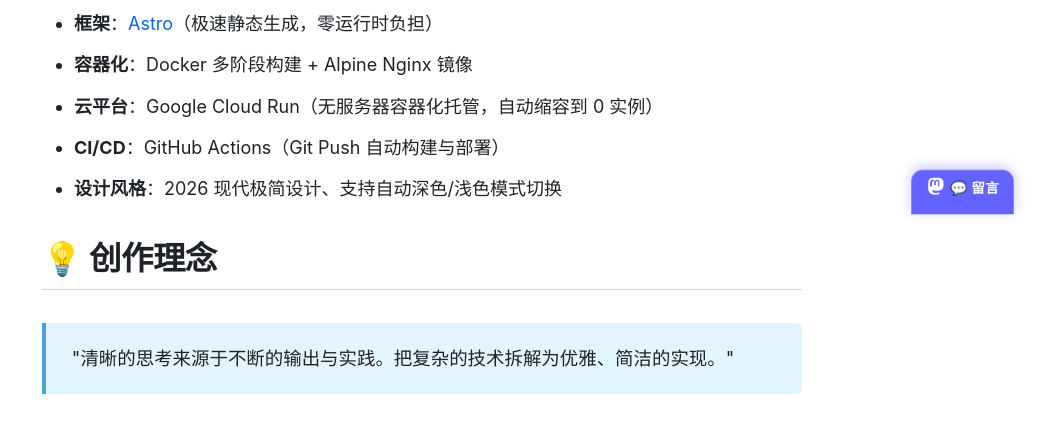
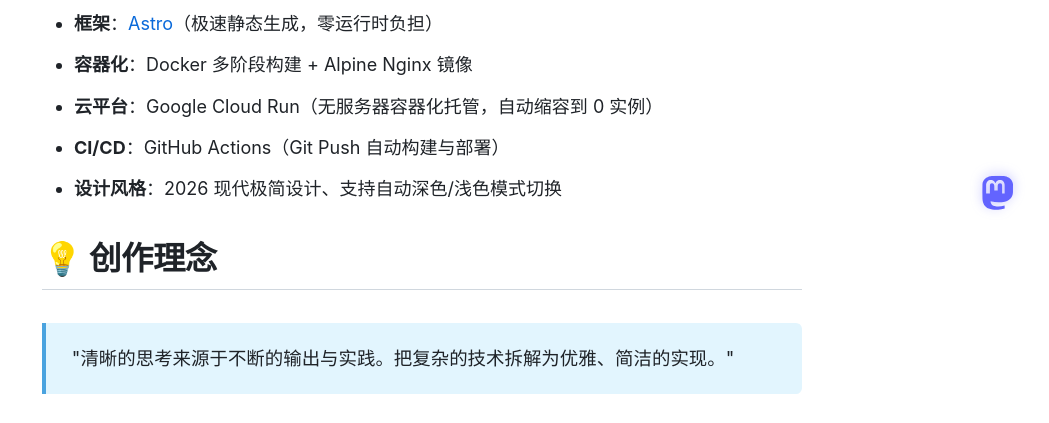
Before and after one commit to dustyat/blog, an Astro site: page /about in a window 1280 px wide. Shown: the part 607-1030 px from the top of the page, without its empty margins (218-1267 px from the left). Built offline with nearby package versions, Linux system fonts and the light colour scheme; Astro itself is replaced by a stand-in of ours.

Commit message:
style: remove text and background from Mastodon peeking widget, use pure icon

```diff
--- a/src/components/MastodonWidget.astro
+++ b/src/components/MastodonWidget.astro
@@ -15,14 +15,11 @@ const {
 ---
 
 <div class="mastodon-widget-wrapper" data-host={host} data-username={username} data-toot-id={tootId}>
-	<!-- 1. Peeking Tab: 底部边缘“露出一半”的萌宠感挂件 -->
+	<!-- 1. Pure Mastodon Icon Peeking Tab: 无背景、无文字、纯图标露出一半 -->
 	<button id="mastodon-tab" class="mastodon-peeking-tab" aria-label="展开 Mastodon 留言讨论卡片" title="Mastodon 留言互动">
-		<div class="tab-content">
-			<svg xmlns="http://www.w3.org/2000/svg" width="18" height="18" viewBox="0 0 24 24" fill="currentColor" class="tab-icon">
-				<path d="M23.268 5.313c-.35-2.578-2.617-4.61-5.304-5.004C17.51.244 15.54.024 13.525.007h-.05C11.42.024 9.45.244 8.304.309 5.617.703 3.35 2.735 3 5.313c-.002.05-.01.127-.01.21-.082 3.37-.09 6.74.02 10.11.16 2.66 1.48 5.25 4.09 6.28 2.01.78 4.21.91 6.36.78 1.47-.09 2.93-.36 4.34-.81l-.09-2.02c-1.42.43-2.89.65-4.36.65-2.18 0-4.36-.5-4.88-2.68a5.1 5.1 0 0 1-.06-.82c1.78.44 3.61.66 5.45.66 1.34 0 2.68-.12 4-.35 3.19-.55 5.25-2.88 5.43-6.07.01-.17.02-.34.02-.51.01-1.83.01-3.66.004-5.49zm-4.7 6.497h-2.5v-5.2c0-1.1-.46-1.65-1.39-1.65-1.02 0-1.54.66-1.54 1.97v2.85h-2.27v-2.85c0-1.31-.52-1.97-1.54-1.97-.93 0-1.39.55-1.39 1.65v5.2H5.43v-5.4c0-1.1.28-1.97.84-2.62.58-.64 1.34-.98 2.29-.98 1.09 0 1.92.42 2.47 1.26l.57.97.57-.97c.55-.84 1.38-1.26 2.47-1.26.95 0 1.71.34 2.29.98.56.65.84 1.52.84 2.62v5.4z"/>
-			</svg>
-			<span class="tab-label">💬 留言</span>
-		</div>
+		<svg xmlns="http://www.w3.org/2000/svg" width="36" height="36" viewBox="0 0 24 24" fill="#6364ff" class="pure-mastodon-icon">
+			<path d="M23.268 5.313c-.35-2.578-2.617-4.61-5.304-5.004C17.51.244 15.54.024 13.525.007h-.05C11.42.024 9.45.244 8.304.309 5.617.703 3.35 2.735 3 5.313c-.002.05-.01.127-.01.21-.082 3.37-.09 6.74.02 10.11.16 2.66 1.48 5.25 4.09 6.28 2.01.78 4.21.91 6.36.78 1.47-.09 2.93-.36 4.34-.81l-.09-2.02c-1.42.43-2.89.65-4.36.65-2.18 0-4.36-.5-4.88-2.68a5.1 5.1 0 0 1-.06-.82c1.78.44 3.61.66 5.45.66 1.34 0 2.68-.12 4-.35 3.19-.55 5.25-2.88 5.43-6.07.01-.17.02-.34.02-.51.01-1.83.01-3.66.004-5.49zm-4.7 6.497h-2.5v-5.2c0-1.1-.46-1.65-1.39-1.65-1.02 0-1.54.66-1.54 1.97v2.85h-2.27v-2.85c0-1.31-.52-1.97-1.54-1.97-.93 0-1.39.55-1.39 1.65v5.2H5.43v-5.4c0-1.1.28-1.97.84-2.62.58-.64 1.34-.98 2.29-.98 1.09 0 1.92.42 2.47 1.26l.57.97.57-.97c.55-.84 1.38-1.26 2.47-1.26.95 0 1.71.34 2.29.98.56.65.84 1.52.84 2.62v5.4z"/>
+		</svg>
 	</button>
 
 	<!-- 2. Floating Card: 页面右下角独立悬浮对话框（非全屏遮罩、不阻挡阅读、常驻） -->
@@ -31,7 +28,7 @@ const {
 		<div class="card-header">
 			<div class="header-left">
 				<div class="mastodon-badge">
-					<svg xmlns="http://www.w3.org/2000/svg" width="18" height="18" viewBox="0 0 24 24" fill="currentColor">
+					<svg xmlns="http://www.w3.org/2000/svg" width="20" height="20" viewBox="0 0 24 24" fill="#6364ff">
 						<path d="M23.268 5.313c-.35-2.578-2.617-4.61-5.304-5.004C17.51.244 15.54.024 13.525.007h-.05C11.42.024 9.45.244 8.304.309 5.617.703 3.35 2.735 3 5.313c-.002.05-.01.127-.01.21-.082 3.37-.09 6.74.02 10.11.16 2.66 1.48 5.25 4.09 6.28 2.01.78 4.21.91 6.36.78 1.47-.09 2.93-.36 4.34-.81l-.09-2.02c-1.42.43-2.89.65-4.36.65-2.18 0-4.36-.5-4.88-2.68a5.1 5.1 0 0 1-.06-.82c1.78.44 3.61.66 5.45.66 1.34 0 2.68-.12 4-.35 3.19-.55 5.25-2.88 5.43-6.07.01-.17.02-.34.02-.51.01-1.83.01-3.66.004-5.49zm-4.7 6.497h-2.5v-5.2c0-1.1-.46-1.65-1.39-1.65-1.02 0-1.54.66-1.54 1.97v2.85h-2.27v-2.85c0-1.31-.52-1.97-1.54-1.97-.93 0-1.39.55-1.39 1.65v5.2H5.43v-5.4c0-1.1.28-1.97.84-2.62.58-.64 1.34-.98 2.29-.98 1.09 0 1.92.42 2.47 1.26l.57.97.57-.97c.55-.84 1.38-1.26 2.47-1.26.95 0 1.71.34 2.29.98.56.65.84 1.52.84 2.62v5.4z"/>
 					</svg>
 				</div>
@@ -73,46 +70,38 @@ const {
 </div>
 
 <style>
-	/* 1. 边缘“露出一半”的挂件 */
+	/* 1. 纯 Mastodon 图标，无背景、无文字，露出一半 */
 	.mastodon-peeking-tab {
 		position: fixed;
 		bottom: 0;
 		right: 48px;
 		z-index: 90;
-		background: #6364ff;
-		color: #ffffff;
-		border: 1px solid rgba(255, 255, 255, 0.25);
-		border-bottom: none;
-		border-radius: 12px 12px 0 0;
-		padding: 6px 14px 18px; /* 底部内边距留出下半部分沉入空间 */
+		background: transparent;
+		border: none;
+		padding: 0;
+		margin: 0;
 		cursor: pointer;
-		font-family: var(--font-sans);
-		font-size: 0.85rem;
-		font-weight: 600;
-		box-shadow: 0 -3px 12px rgba(99, 100, 255, 0.35);
-		transform: translateY(48%); /* 默认沉入底部边缘，只露出一半小脑袋 */
-		transition: all 0.3s cubic-bezier(0.34, 1.56, 0.64, 1);
+		display: flex;
+		align-items: center;
+		justify-content: center;
+		transform: translateY(52%); /* 默认沉入边缘，只露出上半图标 */
+		transition: transform 0.3s cubic-bezier(0.34, 1.56, 0.64, 1), filter 0.25s ease;
+		filter: drop-shadow(0 -2px 6px rgba(99, 100, 255, 0.35));
 	}
 
-	/* 鼠标悬停（Hover）：平滑弹性弹起并微放大反馈 */
+	/* 鼠标悬停（Hover）：平滑弹性完整弹起 + 微发光 */
 	.mastodon-peeking-tab:hover {
-		transform: translateY(-4px) scale(1.06);
-		background: #5455f2;
-		box-shadow: 0 -4px 18px rgba(99, 100, 255, 0.55);
+		transform: translateY(-8px) scale(1.15);
+		filter: drop-shadow(0 -4px 14px rgba(99, 100, 255, 0.65));
 	}
 
-	.tab-content {
-		display: flex;
-		align-items: center;
-		gap: 0.4rem;
+	.pure-mastodon-icon {
+		display: block;
+		transition: transform 0.2s ease;
 	}
 
-	.tab-icon {
-		flex-shrink: 0;
-	}
-
-	.tab-label {
-		letter-spacing: 0.02em;
+	.mastodon-peeking-tab:hover .pure-mastodon-icon {
+		transform: rotate(-4deg);
 	}
 
 	/* 2. 右侧靠边独立悬浮对话框（非居中、非全高侧边栏） */
@@ -162,7 +151,6 @@ const {
 	}
 
 	.mastodon-badge {
-		color: #6364ff;
 		display: flex;
 		align-items: center;
 		justify-content: center;
```
